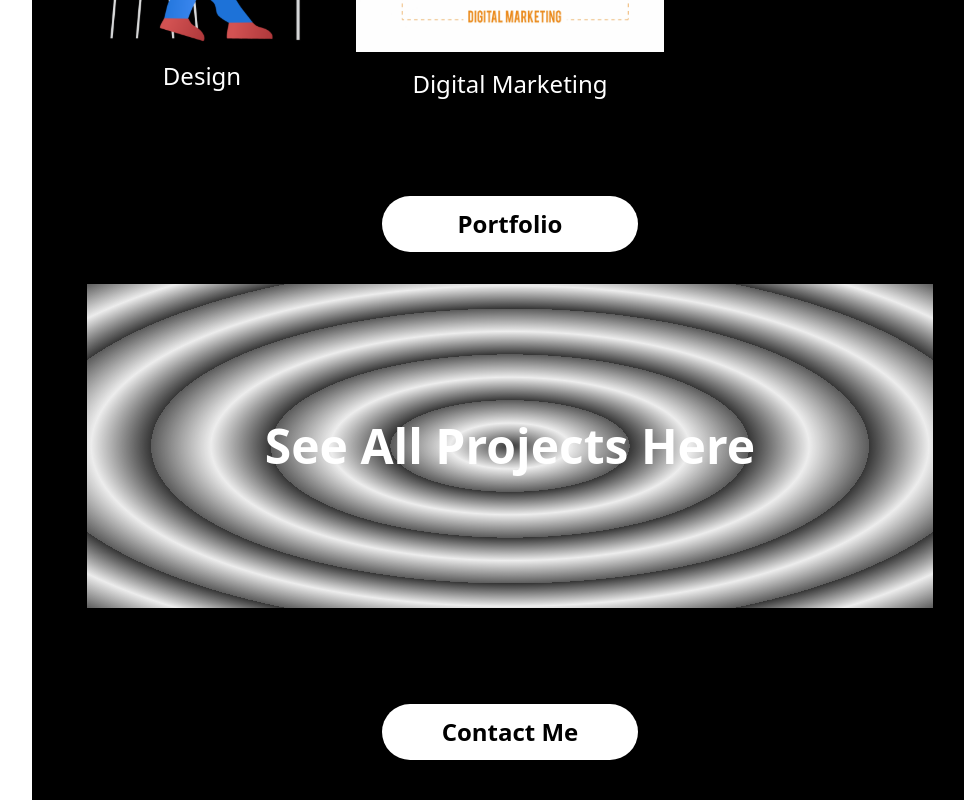
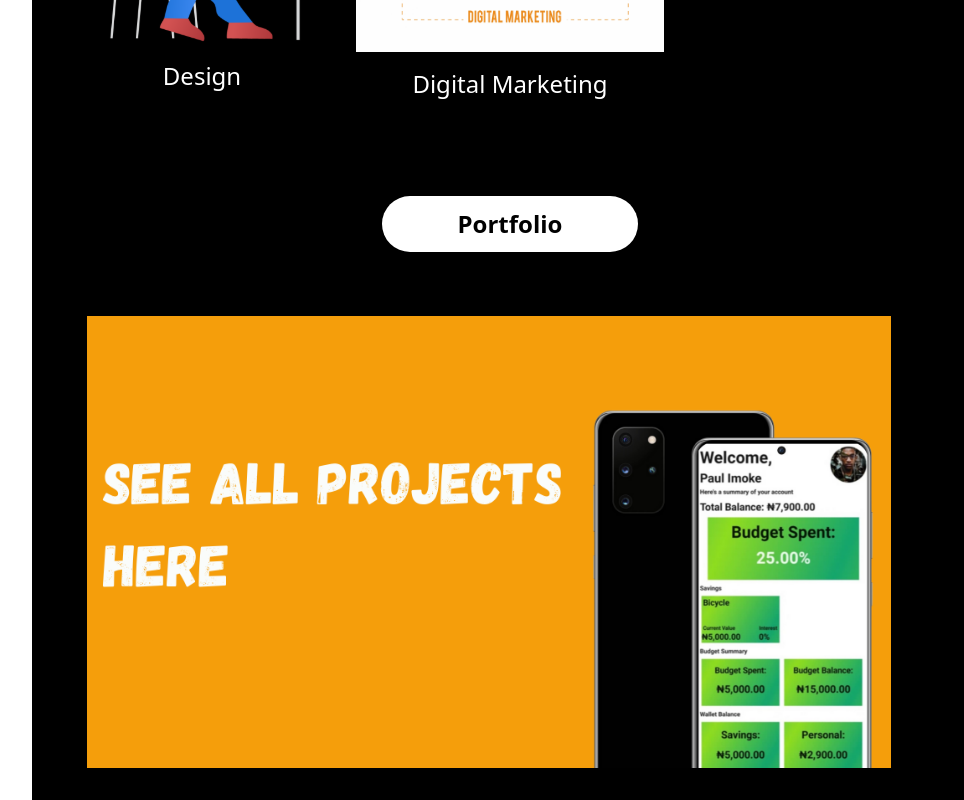
Before and after one commit to pauleke65/nuxt_folio, a Nuxt app: page / in a window 1280 px wide. Shown: the part 2540-3340 px from the top of the page, without its empty margins (292-1256 px from the left). Built offline with nearby package versions, Linux system fonts and the light colour scheme.

Commit message:
changed projects image

```diff
--- a/components/Works.vue
+++ b/components/Works.vue
@@ -1,10 +1,10 @@
 <template>
 
-<section class=" bd-grid pb-8 items-center" id="portfolio">
+<section class=" bd-grid  items-center" id="portfolio">
 
   <div class="flex pt-8 flex-col items-center justify-center">
 
-      <div class="rounded-full py-3 px-12 mx-auto w-64 h-auto font-bold mt-8 text-2xl bg-white text-black text-center">Portfolio</div>
+      <div class="rounded-full py-3 px-12 mx-auto w-64 h-auto font-bold my-8 text-2xl bg-white text-black text-center">Portfolio</div>
 
 
 
@@ -12,10 +12,10 @@
 
       <router-link class="w-95pr" to="/projects">
       <div class="w-full mx-auto mt-8 px-4">
-          <div class="bg-white bg-cover h-324px relative flex bg-image">
-            <div class=" self-center mx-auto">
-              <h2 class="font-bold text-5xl text-white">See All Projects Here</h2>
-            </div>
+          <div class="bg-cover relative flex">
+
+              <img class="w-95pr" src="~/assets/images/projects.png" alt="" srcset="">
+
           </div>
       </div>
       </router-link>
@@ -33,12 +33,3 @@ export default {
 
 }
 </script>
-
-<!-- Add "scoped" attribute to limit CSS to this component only -->
-<style scoped>
-.bg-image{
- -webkit-filter: grayscale(100%); /* Safari 6.0 - 9.0 */
-  filter: grayscale(100%);
- background-image: repeating-radial-gradient(red, yellow 10%, green 20%);
-}
-</style>
```
Also changed, not shown: assets/images/projects.png (added).
